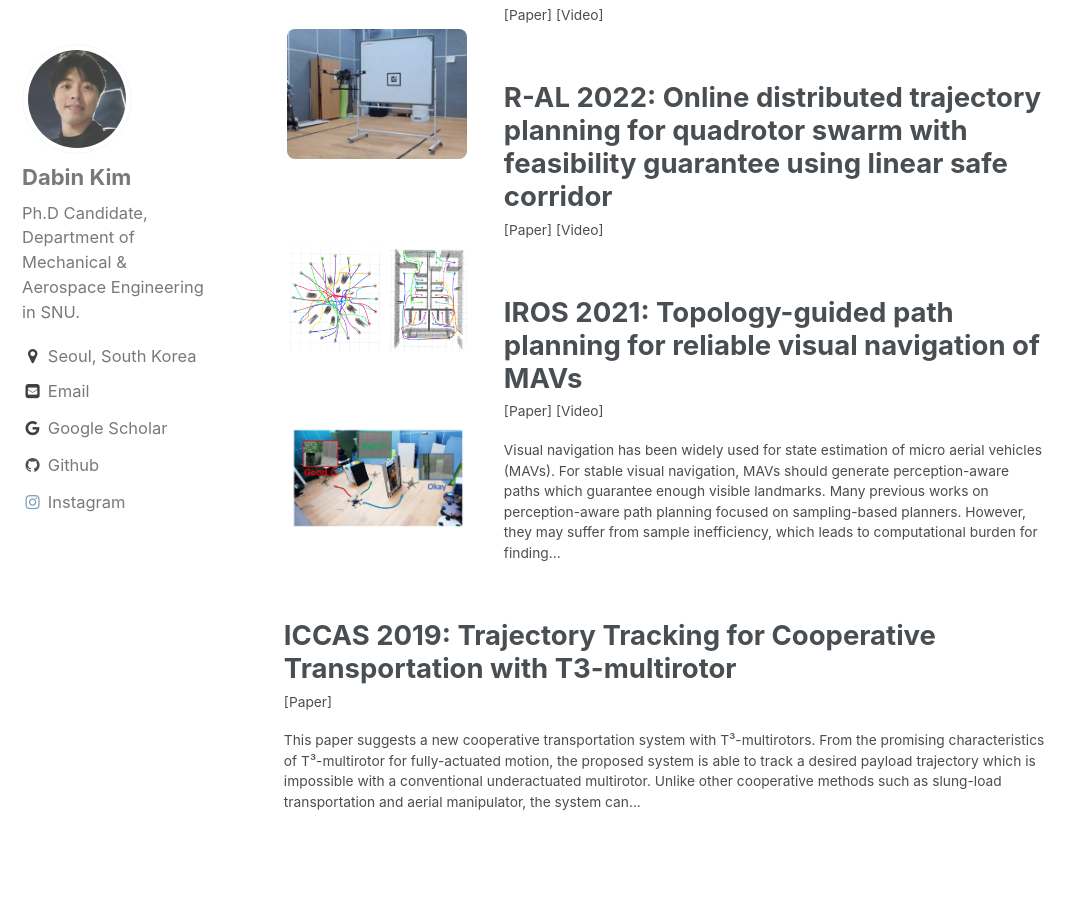
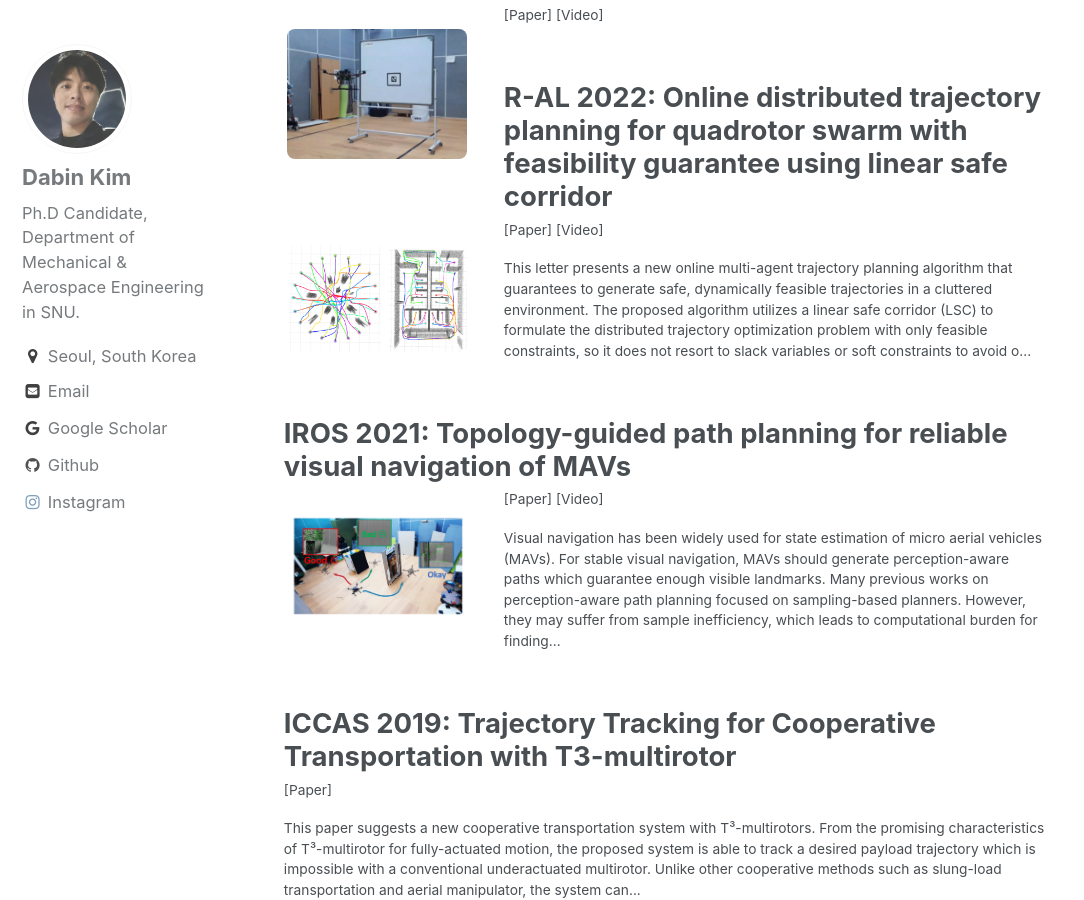
Before and after one commit to dabinkim-LGOM/dabinkim-LGOM.github.io, a Jekyll site: the page built from _pages/pub.md, in a window 1280 px wide and 900 px high, scrolled down 1306 px. Shown: the whole window, without its empty margins (0-1084 px from the left). Built offline with Jekyll 4.4.1, drawn with Linux system fonts in a browser that asks for light colours.

Commit message:
Update 2022-06-01-Online distributed trajectory planning for quadrotor swarm with feasibility guarantee using linear safe corridor.md

```diff
--- a/pub/_posts/2022-06-01-Online distributed trajectory planning for quadrotor swarm with feasibility guarantee using linear safe corridor.md
+++ b/pub/_posts/2022-06-01-Online distributed trajectory planning for quadrotor swarm with feasibility guarantee using linear safe corridor.md
@@ -10,6 +10,7 @@ links:
  - video:
    link: https://www.youtube.com/watch?v=cQ3yr-DMdhM
    name: "Video"
+excerpt: This letter presents a new online multi-agent trajectory planning algorithm that guarantees to generate safe, dynamically feasible trajectories in a cluttered environment. The proposed algorithm utilizes a linear safe corridor (LSC) to formulate the distributed trajectory optimization problem with only feasible constraints, so it does not resort to slack variables or soft constraints to avoid optimization failure. We adopt a priority-based goal planning method to prevent the deadlock without an additional procedure to decide which robot to yield. The proposed algorithm can compute the trajectories for 60 agents on average 15.5 ms per agent with an Intel i7 laptop and shows a similar flight distance and distance compared to the baselines based on soft constraints. We verified that the proposed method can reach the goal without deadlock in both the random forest and the indoor space, and we validated the safety and operability of the proposed algorithm through a real flight test with ten quadrotors in a maze-like environment.
 ---
 
 <!-- {% include youtubePlayer.html id="G-fS2iqzi1w" %} -->
```
